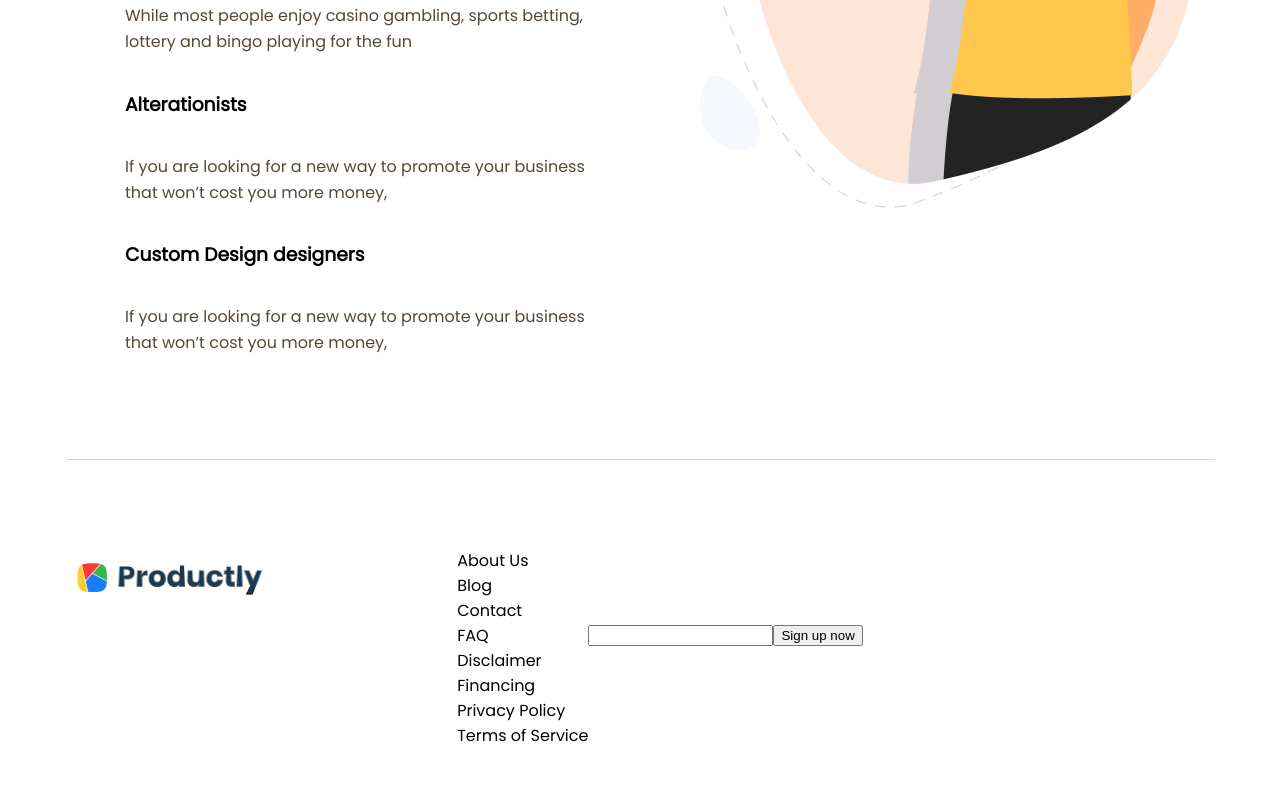
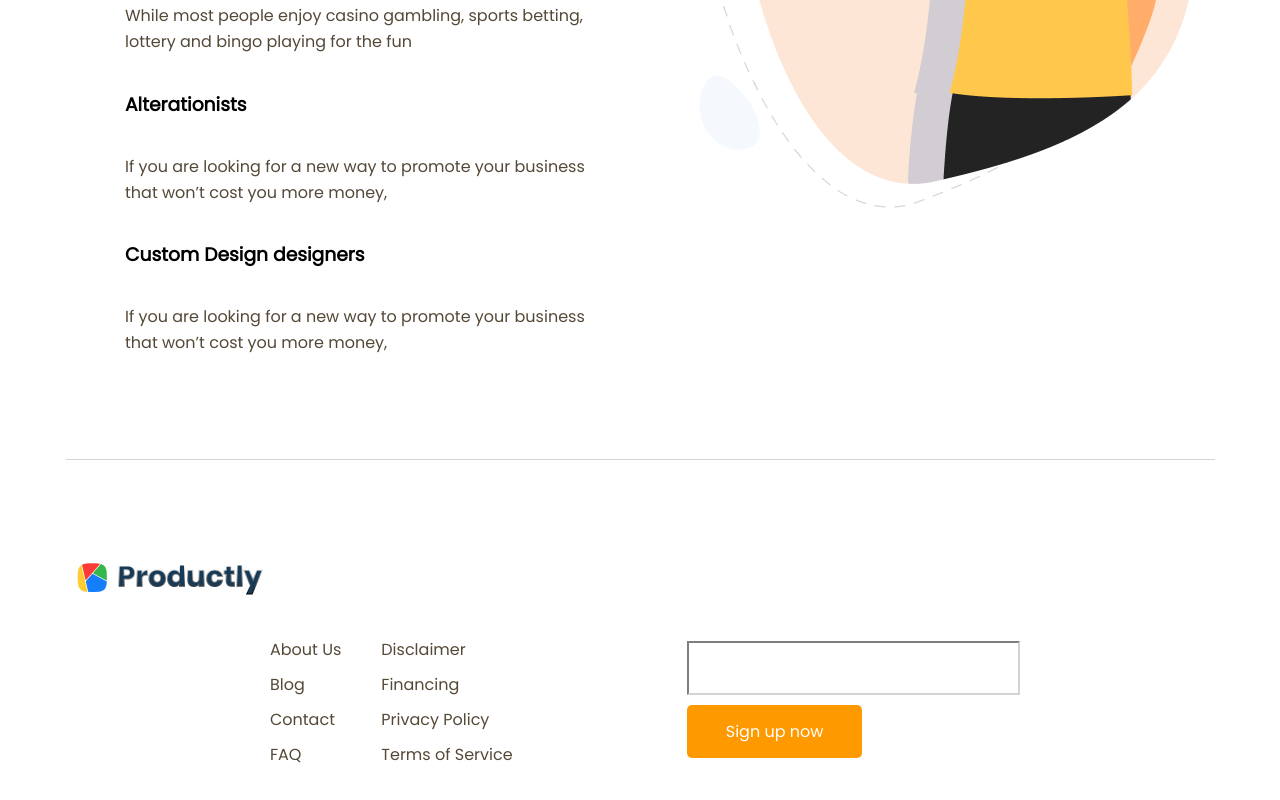
Before and after one commit to car0linb/productly, a plain HTML site: page index.html in a window 1280 px wide. Shown: the part 3999-4799 px from the top of the page. Drawn offline with Linux system fonts and the light colour scheme.

Commit message:
styling footer

```diff
--- a/Styles/styles.css
+++ b/Styles/styles.css
@@ -262,8 +262,8 @@ p{
 footer{
     max-width: 1400px;
     max-height: 800px;
+    margin: 20px;
     display: flex;
-    margin: 20px;
     justify-content: center;
 
 }
@@ -274,10 +274,13 @@ footer{
     height: 308px;
     margin: 20px;
     border-top: solid lightgrey 1px;
+    position:relative;
     display: flex;
-    justify-content: center;
-    align-items:center;
-    position:relative;
+    justify-content: space-evenly;
+    align-items:flex-end;
+    flex-direction: row;
+    /* flex-wrap: wrap-reverse; */
+
 }
 
 .fotter-img{
@@ -286,15 +289,31 @@ footer{
     left: 10px;
 }
 
-.nav-foot
-    {   max-height: 205px;
+.nav-foot{
+
         display: flex;
-        flex-direction: column;
-        flex-wrap: wrap;
+        /* justify-content: center; */
     }
 
     .foot-ul{
+        list-style: none;
+        font-style: normal;
+        font-weight: normal;
+        font-size: 16px;
+        line-height: 35px;
+        color: #544837;
+        /* flex-direction: row;       */
+    }
 
-        list-style: none;
+    .input [type=text]{
+        height: 48px;
+        width: 325px;
+        margin: 10px 0px;
+        border-color: lightgray;
+    }
 
+    .btn-search{
+        display: flex;
+        flex-direction: column;
+        margin: 30px;
     }
--- a/index.html
+++ b/index.html
@@ -146,6 +146,8 @@
                         <li class="foot-li">Blog</li>
                         <li class="foot-li">Contact</li>
                         <li class="foot-li">FAQ</li>
+                    </ul>
+                    <ul class="foot-ul">
                         <li class="foot-li">Disclaimer</li>
                         <li class="foot-li">Financing</li>
                         <li class="foot-li">Privacy Policy</li>
@@ -153,11 +155,13 @@
                     </ul>
                 </nav>
             </div>
-            <div>
+            <div class="btn-search">
+                <div class="input">
                     <input type="text">
                 </div>
-            <div>
-                <button>Sign up now</button>
+                <div >
+                    <button class="btn-tools">Sign up now</button>
+                </div>
             </div>
 
 
```
Lines whose indentation alone changed are shown as unchanged.
